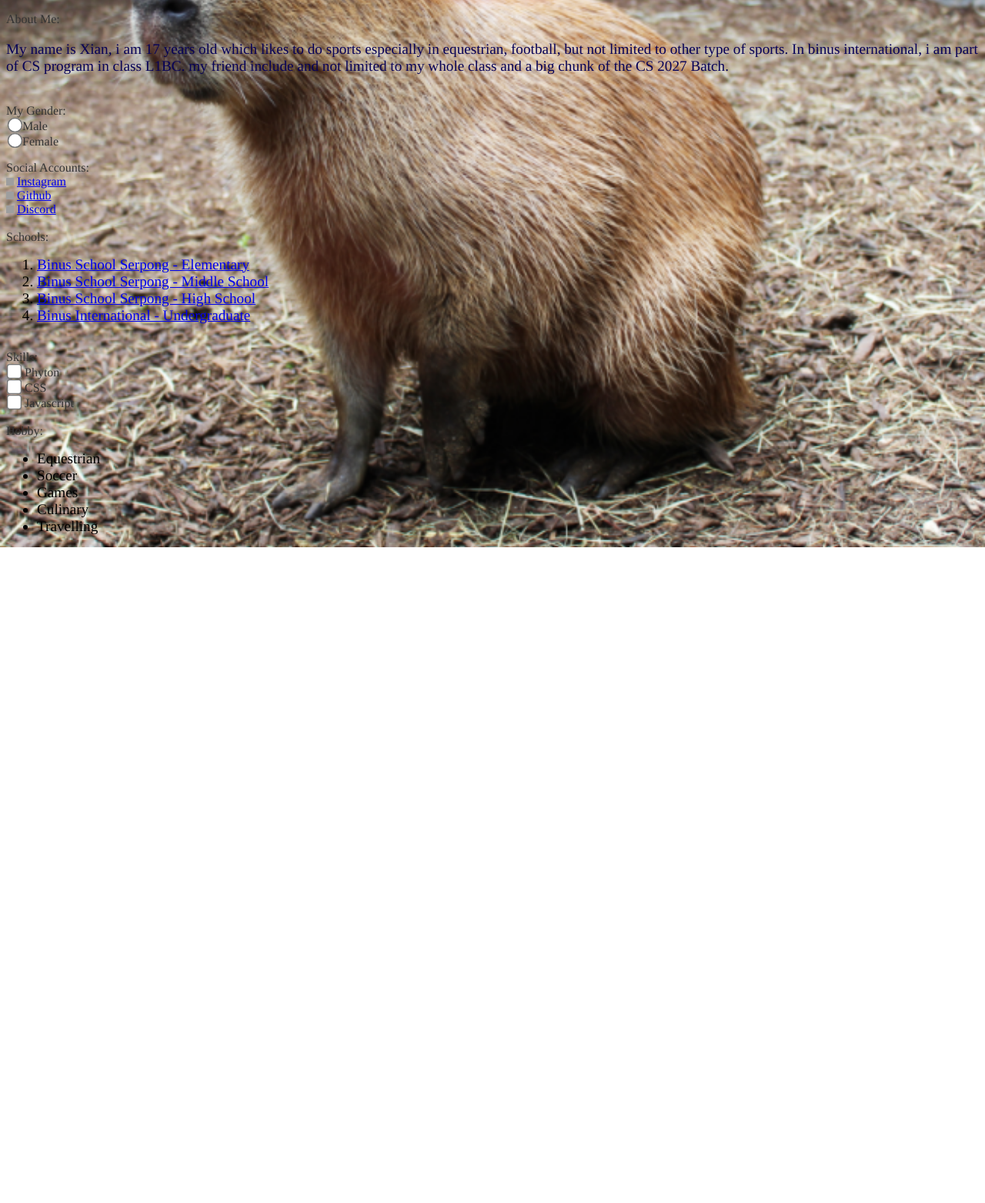
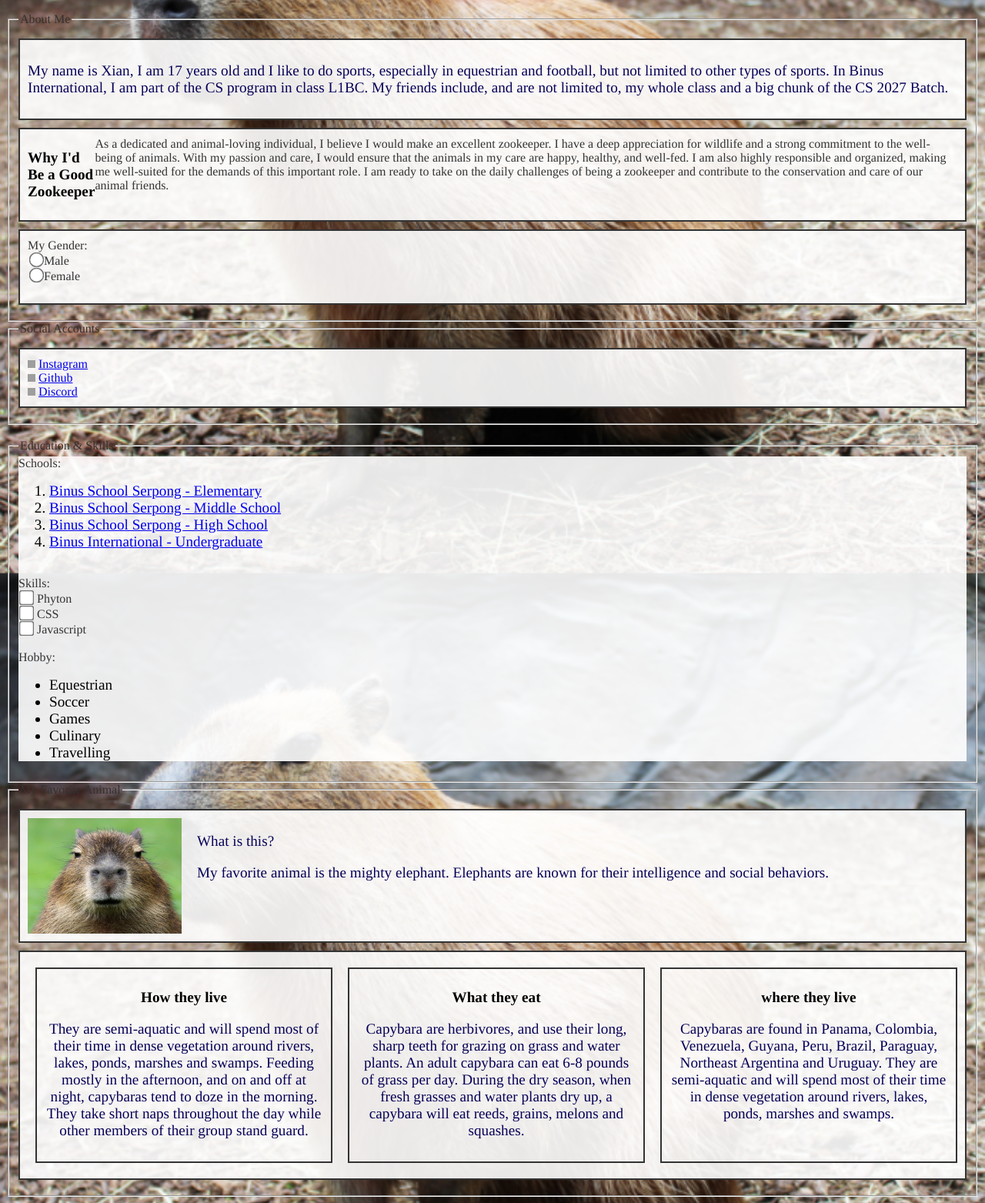
Before and after one commit to Spacemanicarus201/HTML1, a plain HTML site: page index.html in a window 1280 px wide. Shown: the part 321-1884 px from the top of the page at 77% size. Before the commit the page ends 1032 px from the top, so only its background shows below. Drawn offline with Linux system fonts and the light colour scheme; grey boxes are pictures that could not be loaded.

Commit message:
Add files via upload

```diff
--- a/index.html
+++ b/index.html
@@ -9,17 +9,30 @@
         <img src="WhatsApp Image 2023-09-21 at 17.07.27.jpeg" alt="My Picture" width="200" height="200" title="Hello There">
         <h3>2702367422 - L1BC</h3>
 </center>
-<h>About Me:</h>
-    <p>My name is Xian, i am 17 years old which likes to do sports especially in equestrian, football, but not limited to other type of sports. In binus international, i am part of CS program in class L1BC. my friend include and not limited to my whole class and a big chunk of the CS 2027 Batch.</p>
-    <br>
+<body>
 
-    <form>
-        My Gender:<br>
-        <input type="radio" name="gender" id="male">Male<br>
-        <input type="radio" name="gender" id="female">Female
-    </form>
+    <fieldset>
+        <legend>About Me</legend>
+        <div class="box">
+          <p>My name is Xian, I am 17 years old and I like to do sports, especially in equestrian and football, but not limited to other types of sports. In Binus International, I am part of the CS program in class L1BC. My friends include, and are not limited to, my whole class and a big chunk of the CS 2027 Batch.</p>
+        </div>
+        <div class="box">
 
-   <h>Social Accounts:</h>
+            <p><h2>Why I'd Be a Good Zookeeper</h2>As a dedicated and animal-loving individual, I believe I would make an excellent zookeeper. I have a deep appreciation for wildlife and a strong commitment to the well-being of animals. With my passion and care, I would ensure that the animals in my care are happy, healthy, and well-fed. I am also highly responsible and organized, making me well-suited for the demands of this important role. I am ready to take on the daily challenges of being a zookeeper and contribute to the conservation and care of our animal friends.</p>
+        </div>
+        <div class="box" id="gender">
+        <form>
+          My Gender:<br>
+          <input type="radio" name="gender" id="male">Male<br>
+          <input type="radio" name="gender" id="female">Female
+        </form>
+        </div>
+      </fieldset>
+
+      </fieldset>
+    <fieldset>
+        <legend>Social Accounts</legend>
+<div class="box" id="about-me">
     <div>
         <img src="https://upload.wikimedia.org/wikipedia/commons/thumb/9/95/Instagram_logo_2022.svg/800px-Instagram_logo_2022.svg.png"  width="10" height="10">
         </a>
@@ -33,7 +46,12 @@
         </a>
         <a href="https://discord.com/channels/@me">Discord</a>
     </div>
+</div>
+</fieldset>
 <br>
+<fieldset>
+    <legend>Education & Skills</legend>
+    <div class="box1" id="about-me">
 <h>Schools:</h>
     <ol>
      <li><a href="https://www.instagram.com/onobieono12/">Binus School Serpong - Elementary</a> </li>
@@ -60,7 +78,33 @@
         <li>Culinary</li>
         <li>Travelling</li>
     </ul>
+    </div>
+</fieldset>
+<fieldset>
+    <legend>My Favorite Animal</legend>
+    <div class="box" id="favorite-animal">
+        <img src="capybara-square-1.jpg.optimal.jpg" width="200" height="150">
+        <div class="animal-description">
+            <p>What is this?</p>
+            <p>My favorite animal is the mighty elephant. Elephants are known for their intelligence and social behaviors.</p>
+        </div>
+    </div>
 
+    <div class="box" id="custom-content">
+        <div class="custom-box">
+            <h2>How they live</h2>
+            <p>They are semi-aquatic and will spend most of their time in dense vegetation around rivers, lakes, ponds, marshes and swamps. Feeding mostly in the afternoon, and on and off at night, capybaras tend to doze in the morning. They take short naps throughout the day while other members of their group stand guard.</p>
+        </div>
+        <div class="custom-box">
+            <h2>What they eat</h2>
+            <p>Capybara are herbivores, and use their long, sharp teeth for grazing on grass and water plants. An adult capybara can eat 6-8 pounds of grass per day. During the dry season, when fresh grasses and water plants dry up, a capybara will eat reeds, grains, melons and squashes.</p>
+        </div>
+        <div class="custom-box">
+            <h2>where they live</h2>
+            <p>Capybaras are found in Panama, Colombia, Venezuela, Guyana, Peru, Brazil, Paraguay, Northeast Argentina and Uruguay. They are semi-aquatic and will spend most of their time in dense vegetation around rivers, lakes, ponds, marshes and swamps.</p>
+        </div>
+    </div>
+</fieldset>
 </body>
 
 </html>
```
